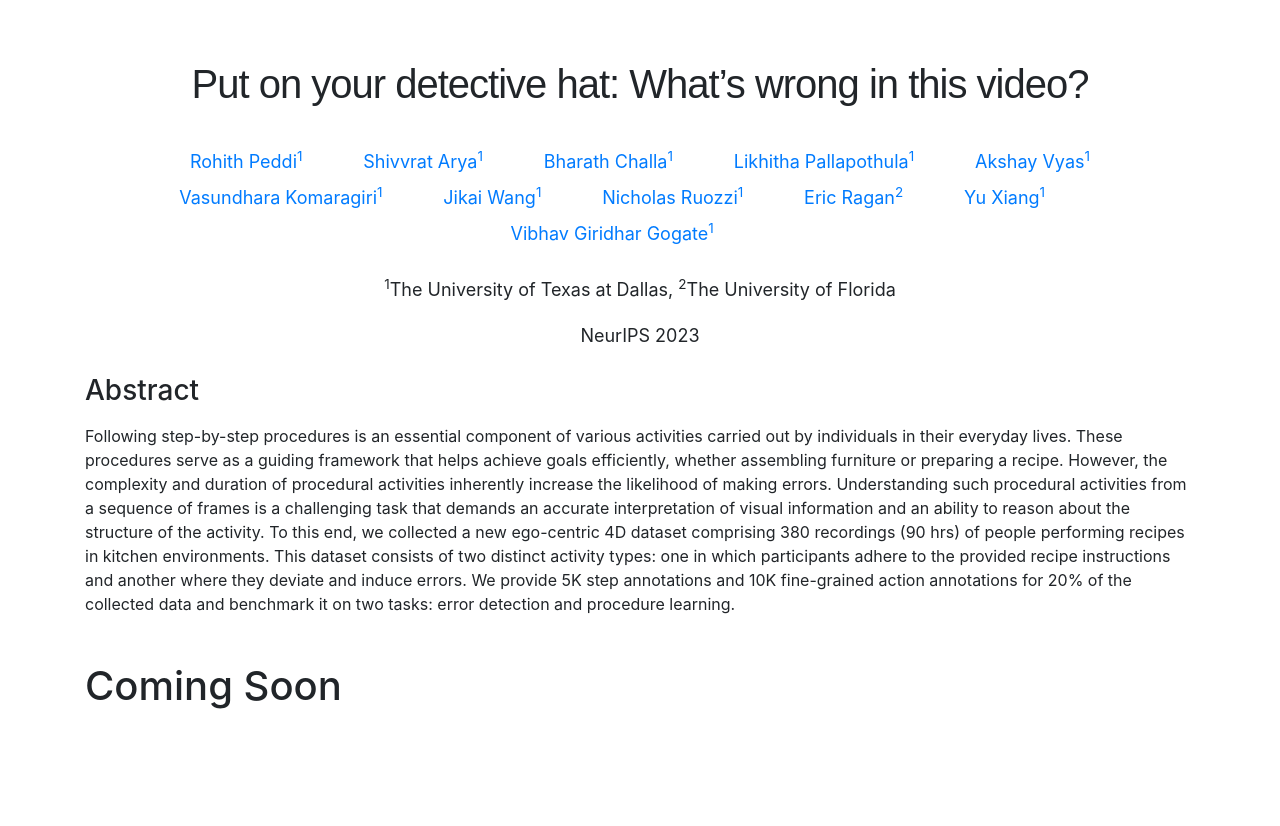
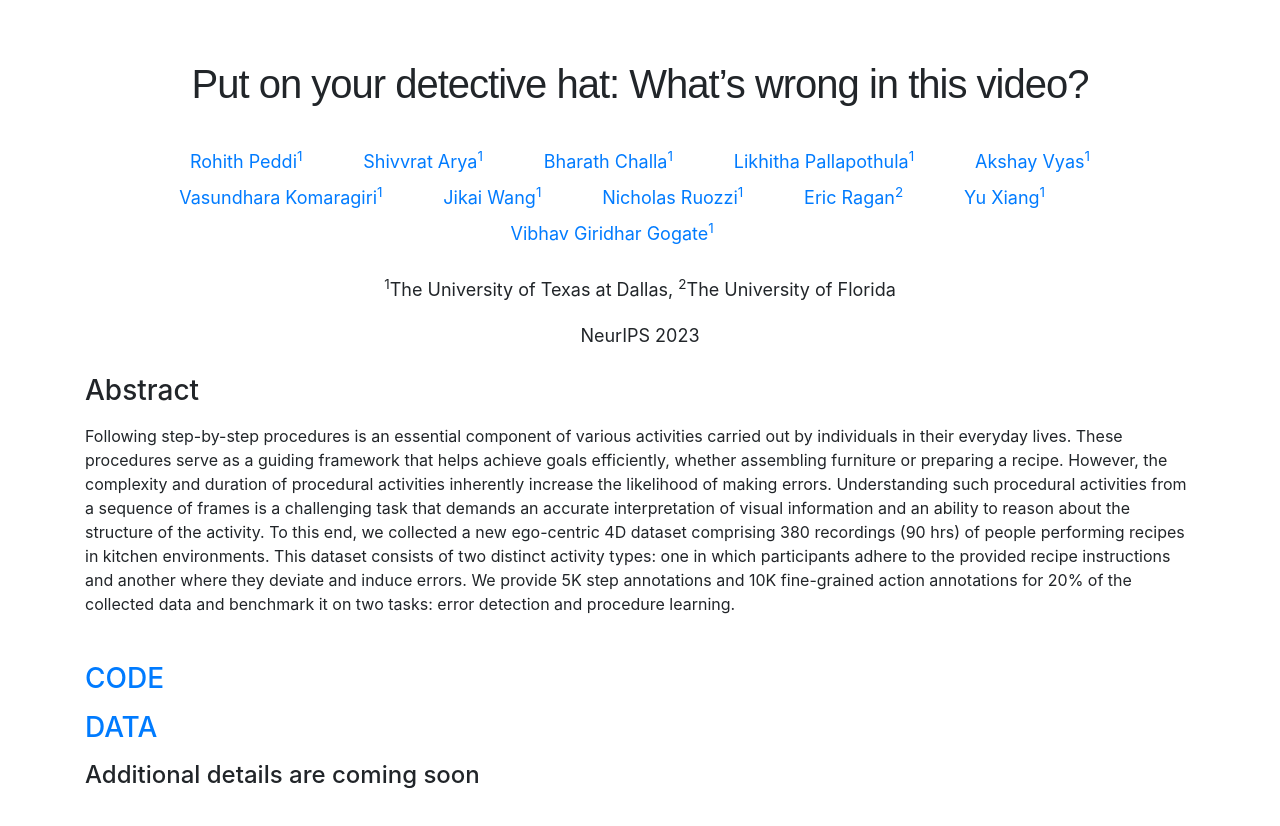
Before and after one commit to likhithapal/datahost, a plain HTML site: page index.html in a window 1280 px wide. Before the commit the page ends 800 px from the top, so only its background shows below. Drawn offline with nearby package versions, Linux system fonts and the light colour scheme.

Commit message:
code and data links

```diff
--- a/index.html
+++ b/index.html
@@ -153,7 +153,9 @@ code {
         <p>Following step-by-step procedures is an essential component of various activities carried out by individuals in their everyday lives. These procedures serve as a guiding framework that helps achieve goals efficiently, whether assembling furniture or preparing a recipe. However, the complexity and duration of procedural activities inherently increase the likelihood of making errors. Understanding such procedural activities from a sequence of frames is a challenging task that demands an accurate interpretation of visual information and an ability to reason about the structure of the activity. To this end, we collected a new ego-centric 4D dataset comprising 380 recordings (90 hrs) of people performing recipes in kitchen environments. This dataset consists of two distinct activity types: one in which participants adhere to the provided recipe instructions and another where they deviate and induce errors. We provide 5K step annotations and 10K fine-grained action annotations for 20% of the collected data and benchmark it on two tasks: error detection and procedure learning.</p>
       </div>
 
-      <div><h1>Coming Soon</h1></div>
+      <a href="https://github.com/rohithpeddi/skillearn" target="_blank"><h3>CODE</h3></a>
+      <a href="https://utdallas.box.com/s/xzbpf8htsmbxv93szd3j3gv715bgnpl4" target="_blank"><h3>DATA</h3></a>
+      <div><h4>Additional details are coming soon</h4></div>
 <!--      <div class="section">-->
 <!--        <h3>Paper & Document</h3>-->
 <!--        <div class="row content">-->
```
